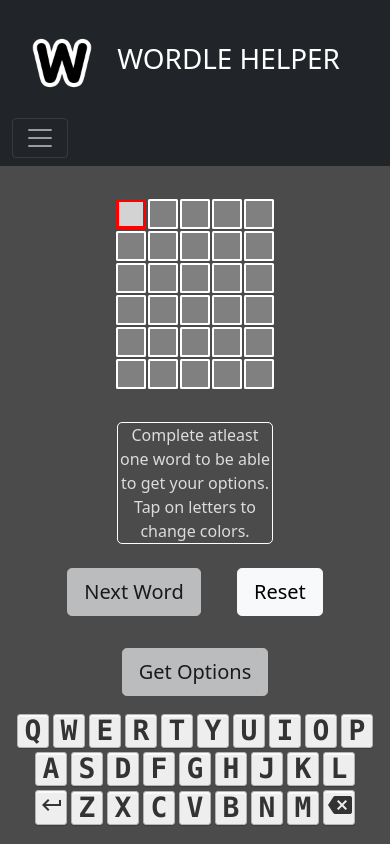
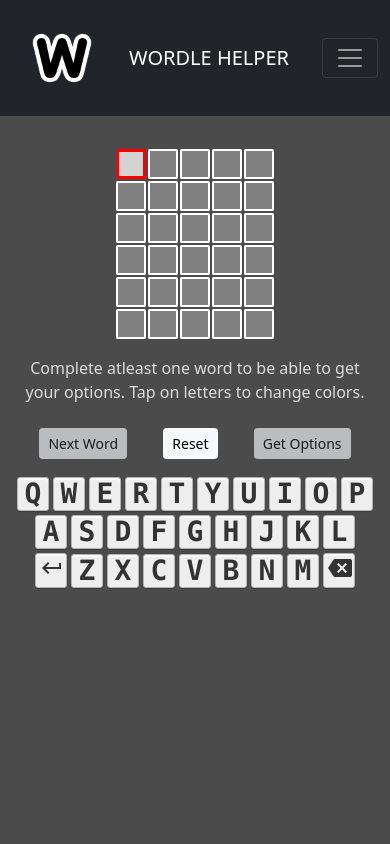
Before and after one commit to t2thomas/wordle-helper.github.io, a plain HTML site: page index.html in a window 390 px wide. Drawn offline with nearby package versions, Linux system fonts and the light colour scheme.

Commit message:
Improve mobile visibility
* Changed CSS styling to remove blank spaces and top margins.
* removed H1 from navbar, allowing better fit in mobile.
* Made submit buttons smaller.

```diff
--- a/css/styles.css
+++ b/css/styles.css
@@ -21,11 +21,6 @@ kbd {
 .answer-text {
   font-size: 2rem;
   color: black;
-}
-
-.h1-on-nav {
-  vertical-align: middle;
-  display: inline-block;
 }
 
 .icon {
@@ -90,12 +85,10 @@ kbd {
 
 #instruction-panel {
   text-align: center;
-  border: 1px solid white;
-  border-radius: 5px;
   color: gainsboro;
   padding-left: 0;
   padding-right: 0;
-  margin: 2rem 30% 0 30%;
+  margin: 1rem 5% 0 5%;
 }
 
 #keyboard-container{
--- a/index.html
+++ b/index.html
@@ -15,18 +15,16 @@
 </head>
 
 <body>
-  <nav class="navbar navbar-expand-xl sticky-top navbar-dark bg-dark nav-container">
+  <nav class="navbar navbar-expand-sm sticky-top navbar-dark bg-dark nav-container">
     <div class="container-fluid">
-      <a class="navbar-brand" href="#">
-        <img src="./assets/mono-w.png" alt="" class="d-inline-block icon">
-        <h1 class="h1-on-nav">
-          WORDLE HELPER
-        </h1>
-      </a>
+      <img src="./assets/mono-w.png" alt="" class="d-inline-block icon">
+      <a class="navbar-brand" href="#">WORDLE HELPER</a>
       <button class="navbar-toggler" type="button" data-bs-toggle="collapse" data-bs-target="#navbarNav" aria-controls="navbarNav" aria-expanded="false" aria-label="Toggle navigation">
         <span class="navbar-toggler-icon"></span>
       </button>
+
       <div class="collapse navbar-collapse" id="navbarNav">
+
         <ul class="navbar-nav ms-auto">
           <li class="nav-item">
             <a class="nav-link active" aria-current="page" href="#">Home</a>
@@ -42,6 +40,7 @@
           </li>
         </ul>
       </div>
+
     </div>
   </nav>
 
@@ -56,13 +55,13 @@
   <div id="submit-panel">
     <div class="text-center">
       <span class="d-inline-block" tabindex="0" data-toggle="tooltip" data-placement="bottom" data-delay=10 title="Complete a word to enter next word.">
-        <button type="button" class="btn btn-secondary btn-lg btn-light submit-btn" id="next-word">Next Word</button>
+        <button type="button" class="btn btn-secondary btn-sm btn-light submit-btn" id="next-word">Next Word</button>
       </span>
       <span class="d-inline-block" tabindex="0" data-toggle="tooltip" data-placement="bottom" data-delay=10 title="Complete a word to enter next word.">
-        <button type="button" class="btn btn-secondary btn-lg btn-light submit-btn" id="reset-button">Reset</button>
+        <button type="button" class="btn btn-secondary btn-sm btn-light submit-btn" id="reset-button">Reset</button>
       </span>
       <span class="d-inline-block" tabindex="0" data-toggle="tooltip" data-placement="bottom" data-delay=10 title="Complete a word to get option possibilities.">
-        <button type="button" class="btn btn-secondary btn-lg btn-light submit-btn" id="get-options">Get Options</button>
+        <button type="button" class="btn btn-secondary btn-sm btn-light submit-btn" id="get-options">Get Options</button>
       </span>
     </div>
   </div>
```
